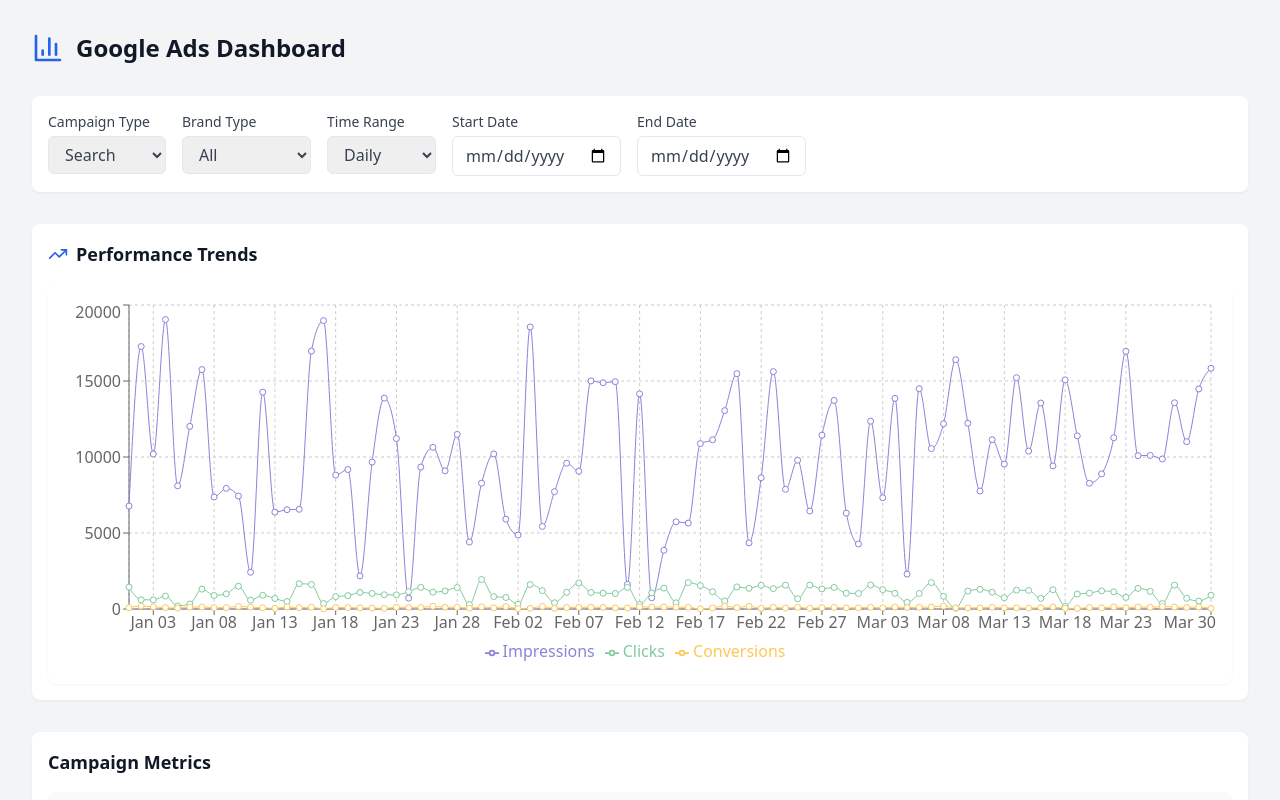
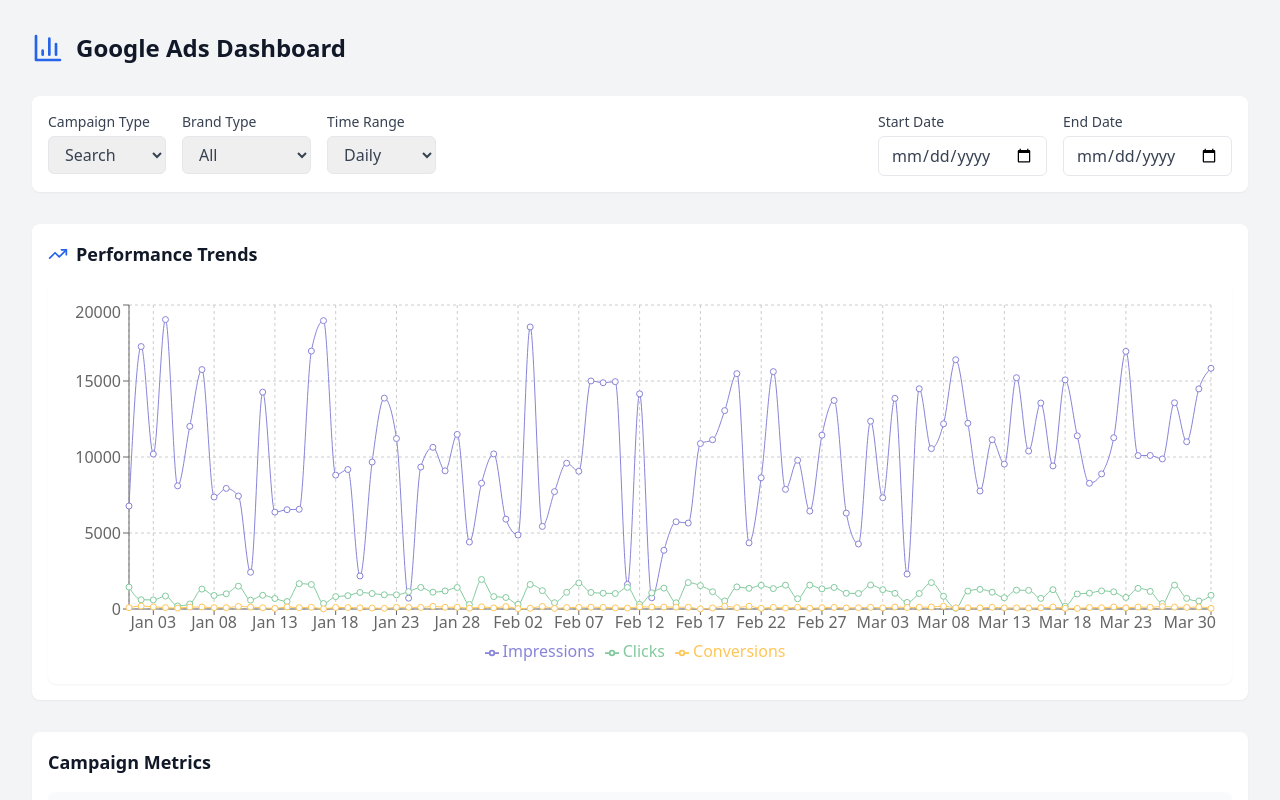
Before and after one commit to igorrogovic/Google_Ads_Dashboard, a React (Vite) app: page / in a window 1280 px wide. Shown: the top 800 px of the page. Built offline with nearby package versions, Linux system fonts and the light colour scheme.

Commit message:
Update Filters.tsx

```diff
--- a/src/components/Filters.tsx
+++ b/src/components/Filters.tsx
@@ -8,9 +8,9 @@ interface FiltersProps {
   setBrandType: (type: BrandType) => void;
   timeRange: TimeRange;
   setTimeRange: (range: TimeRange) => void;
-  startDate: string; // Changed to string
+  startDate: string;
   setStartDate: (date: string) => void;
-  endDate: string; // Changed to string
+  endDate: string;
   setEndDate: (date: string) => void;
 }
 
@@ -27,8 +27,9 @@ export function Filters({
   setEndDate,
 }: FiltersProps) {
   return (
-    <div className="flex flex-wrap gap-4 p-4 bg-white rounded-lg shadow-sm">
-      {/* Existing filters */}
+    <div className="flex flex-wrap justify-between p-4 bg-white rounded-lg shadow-sm">
+      {/* Left side filters */}
+      <div className="flex flex-wrap gap-4">
         <div className="flex flex-col">
           <label className="text-sm font-medium text-gray-700 mb-1">Campaign Type</label>
           <select
@@ -68,8 +69,10 @@ export function Filters({
             <option value="monthly">Monthly</option>
           </select>
         </div>
+      </div>
 
-      {/* Date range selectors */}
+      {/* Right side date selectors */}
+      <div className="flex gap-4">
         <div className="flex flex-col">
           <label className="text-sm font-medium text-gray-700 mb-1">Start Date</label>
           <input
@@ -90,5 +93,6 @@ export function Filters({
           />
         </div>
       </div>
+    </div>
   );
 }
```
Lines whose indentation alone changed are shown as unchanged.
